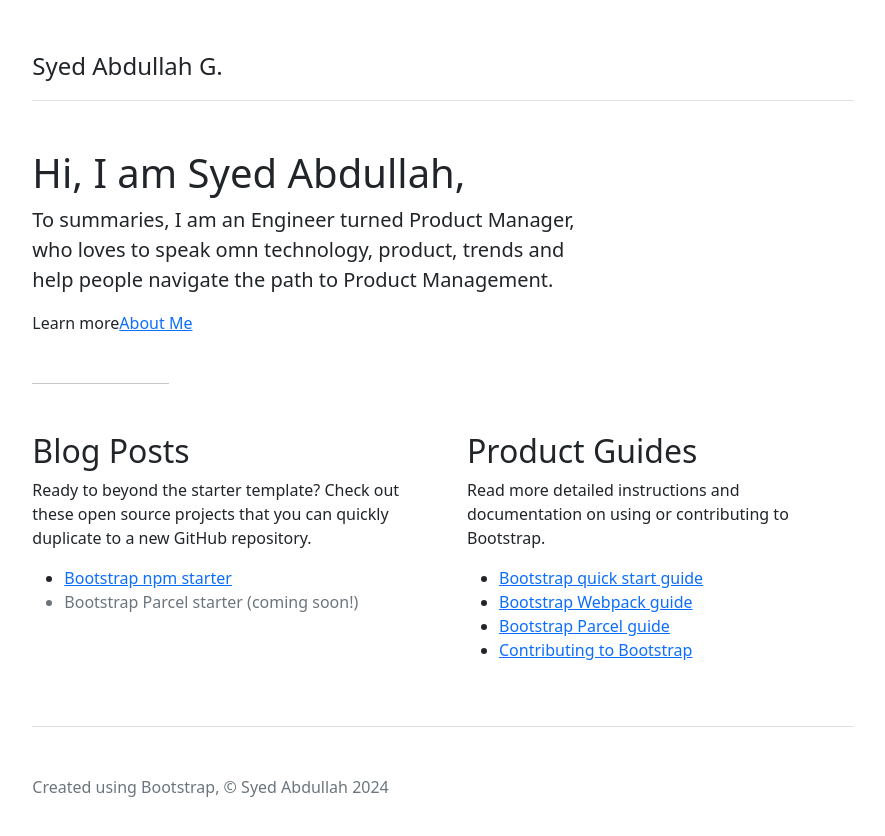
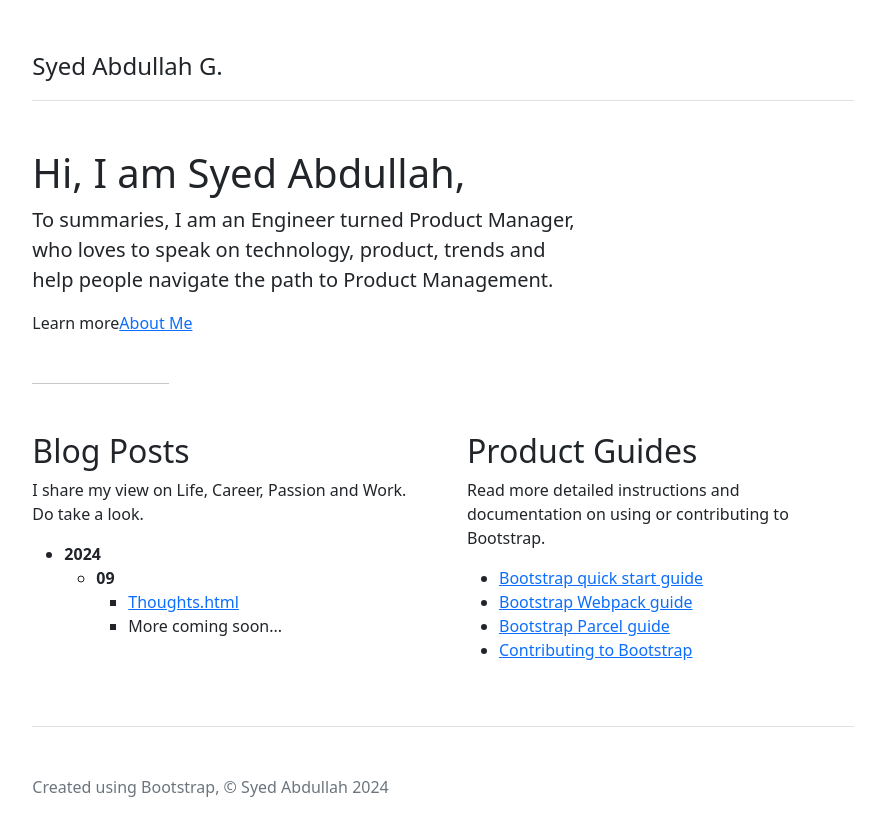
Before and after one commit to sabdullah98/sabdullah98.github.io, a plain HTML site: page index.html in a window 1280 px wide. Shown: the whole page, without its empty margins (197-1082 px from the left). Drawn offline with nearby package versions, Linux system fonts and the light colour scheme.

Commit message:
Update index.html

```diff
--- a/index.html
+++ b/index.html
@@ -20,7 +20,7 @@
 
   <main>
     <h1>Hi, I am Syed Abdullah,</h1>
-    <p class="fs-5 col-md-8">To summaries, I am an Engineer turned Product Manager, who loves to speak omn technology, product, trends and help people navigate the path to Product Management.</p>
+    <p class="fs-5 col-md-8">To summaries, I am an Engineer turned Product Manager, who loves to speak on technology, product, trends and help people navigate the path to Product Management.</p>
 
     <div class="mb-5">
       <p>Learn more<a href="/docs/5.0/examples/">About Me</a></p>
@@ -31,11 +31,21 @@
     <div class="row g-5">
       <div class="col-md-6">
         <h2>Blog Posts</h2>
-        <p>Ready to beyond the starter template? Check out these open source projects that you can quickly duplicate to a new GitHub repository.</p>
+        <p>I share my view on Life, Career, Passion and Work. Do take a look.</p>
         <ul class="icon-list">
-          <li><a href="https://github.com/twbs/bootstrap-npm-starter" rel="noopener" target="_blank">Bootstrap npm starter</a></li>
-          <li class="text-muted">Bootstrap Parcel starter (coming soon!)</li>
-        </ul>
+          <li><b>2024</b>
+              <ul>
+                  <li><b>09</b>
+                      <ul>
+                          <li>
+                              <a href="https://sabdullah98.github.io/posts/2024/09/Thoughts.html">Thoughts.html</a>
+                          </li>
+                          <li>More coming soon...</li>
+                      </ul>
+                  </li>
+              </ul>
+          </li>
+      </ul>
       </div>
 
       <div class="col-md-6">
```
